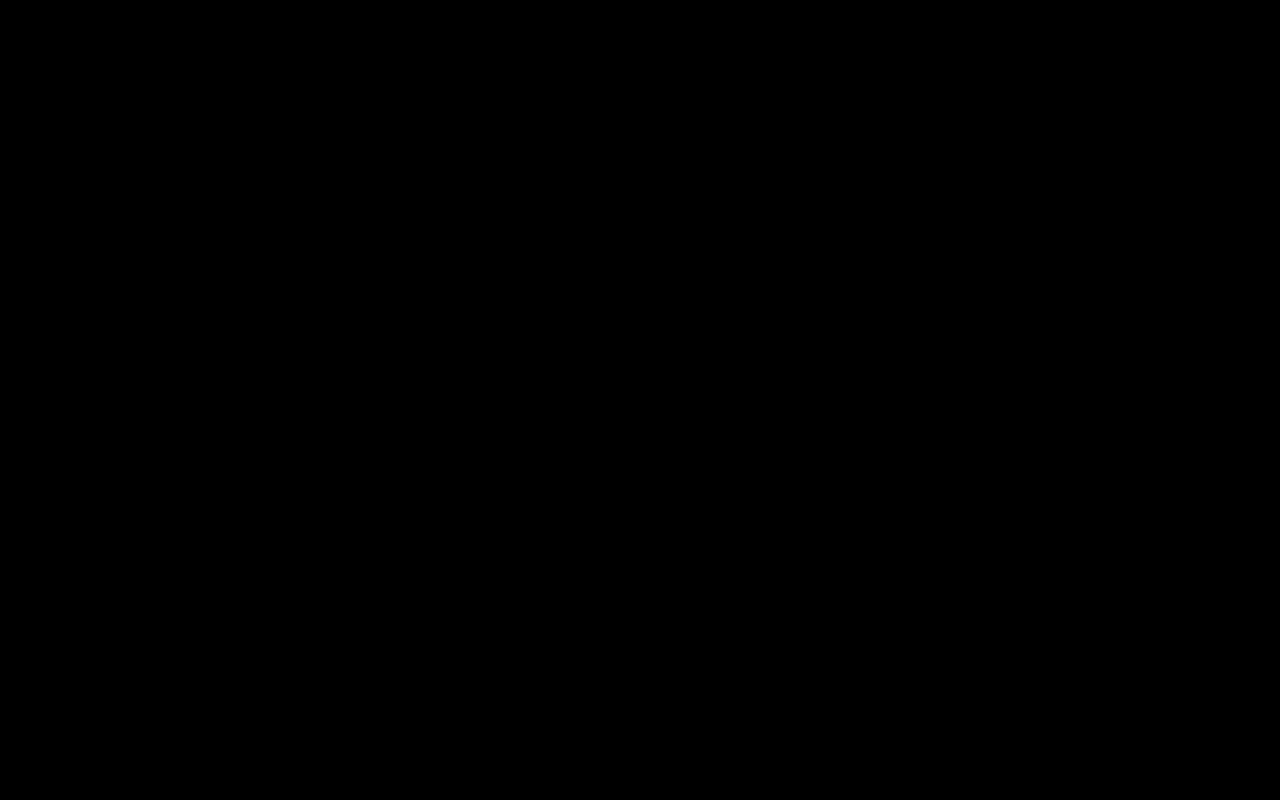
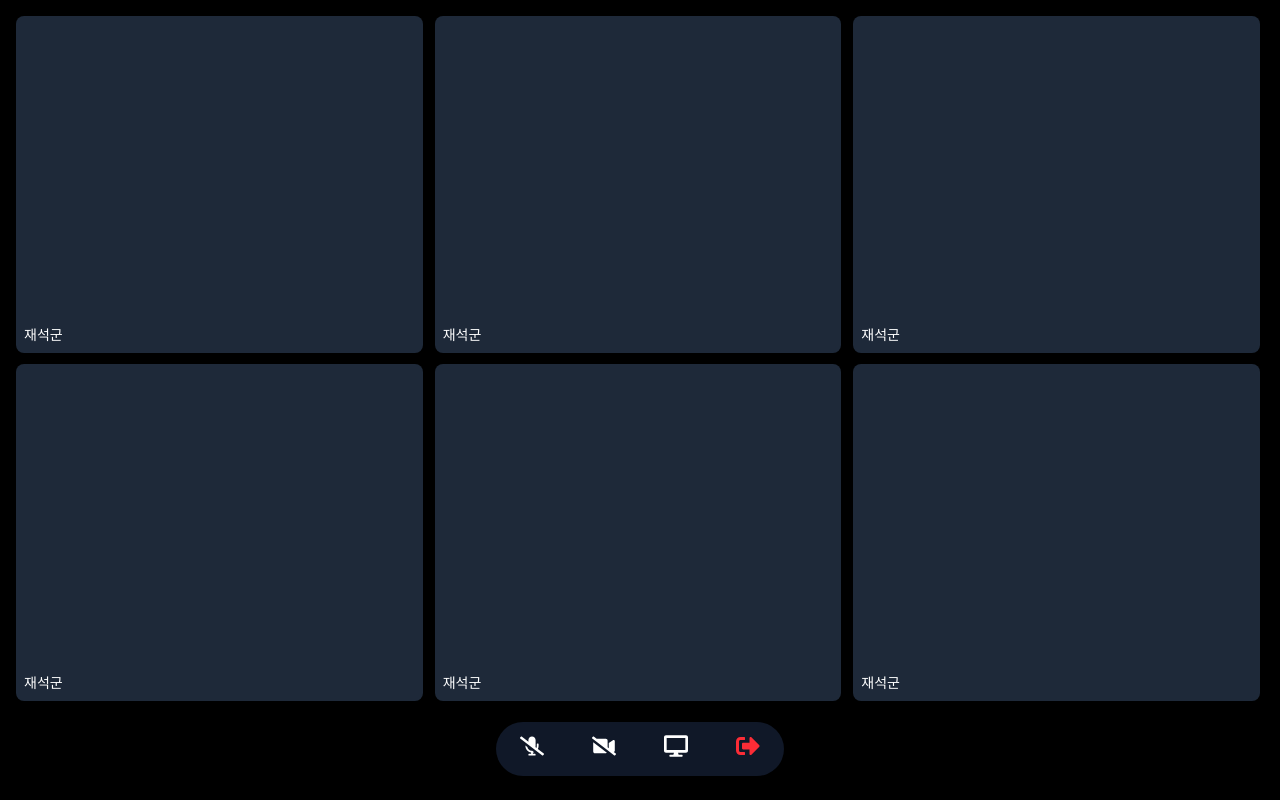
Before and after one commit to iamwotjr99/webRTC_practice, a React (Vite) app in the folder frontend/: page /chatroom/1 in a window 1280 px wide. Built offline with nearby package versions, Linux system fonts and the light colour scheme.

Commit message:
feat: 화상 채팅방 UI 구현 (Close #16)

```diff
--- a/frontend/package.json
+++ b/frontend/package.json
@@ -15,6 +15,7 @@
     "axios": "^1.9.0",
     "react": "^19.1.0",
     "react-dom": "^19.1.0",
+    "react-icons": "^5.5.0",
     "react-redux": "^9.2.0",
     "react-router": "^7.6.0",
     "zustand": "^5.0.5"
--- a/frontend/src/components/CreateRoomForm.jsx
+++ /dev/null
@@ -1,33 +0,0 @@
-import { useState } from "react"
-import Button from "./common/Button";
-import Input from "./common/Input";
-
-export default function CreateRoomForm() {
-    const [roomTitle, setRoomTitle] = useState("");
-
-    const handleCreateRoom = (e) => {
-        e.preventDefault();
-        if (roomTitle.length <= 0) return alert("스터디방 제목을 입력해주세요!");
-        alert(`"${roomTitle}"방을 생성합니다.`)
-        setRoomTitle("");
-    }
-
-    return (
-        <section className="bg-white p-6 rounded shadow max-w-xl">
-            <h2 className="text-lg font-semibold mb-2">새 스터디룸 만들기</h2>
-            <form className="flex gap-2" onSubmit={handleCreateRoom}>
-                <Input
-                    type="text"
-                    value={roomTitle}
-                    onChange={(e) => setRoomTitle(e.target.value)}
-                    placeholder="스터디룸 제목 입력 (예: 같이 리액트 공부해요)"
-                    className="flex-1"
-                    // error="문제 발생"
-                 />
-                <Button type="submit" variant="create" className="self-center">
-                    방 만들기
-                </Button>
-            </form>
-        </section>
-    )
-}
--- a/frontend/src/components/Sidebar.jsx
+++ b/frontend/src/components/Sidebar.jsx
@@ -1,13 +1,17 @@
 import { Link } from "react-router";
+import { useSelector } from "react-redux";
 
 export default function Sidebar() {
+    const user = useSelector((state) => state.auth.user);
+    const nickname = user?.nickname;
+
     return (
         <nav className="w-64 h-screen bg-green-800 text-white flex flex-col p-4 fixed left-0 top-0">
             <Link to="/" className="text-xl font-bold mb-6 hover:text-green-300">거북이 달린다</Link>
 
             <div className="mb-4">
                 <p className="text-sm text-green-200">닉네임</p>
-                <p className="font-semibold">재석군</p>
+                <p className="font-semibold">{nickname}</p>
             </div>
 
             <nav className="flex-1">
--- /dev/null
+++ b/frontend/src/components/common/TooltipButton.jsx
@@ -0,0 +1,18 @@
+export default function TooltipButton({
+    icon,
+    tooltip,
+    onClick,
+    color,
+    hoverColor,
+}) {
+    return (
+        <div className="relative group">
+            <button className={`text-2xl ${color} ${hoverColor}`} onClick={onClick}>
+                {icon}
+            </button>
+            <span className="absolute bottom-full mb-2 left-1/2 -translate-x-1/2 whitespace-nowrap bg-gray-700 bg-opacity-90 text-white text-sm px-2 py-1 rounded opacity-0 group-hover:opacity-100 transition">
+                {tooltip}
+            </span>
+        </div>
+    )
+}
--- /dev/null
+++ b/frontend/src/components/roomin/BottomBar.jsx
@@ -0,0 +1,86 @@
+import {
+    FaMicrophone,
+    FaMicrophoneSlash,
+    FaVideo,
+    FaVideoSlash,
+    FaDesktop,
+    FaSignOutAlt,
+    FaStop,
+} from "react-icons/fa"
+import TooltipButton from "../common/TooltipButton"
+import { useState } from "react"
+import { useNavigate } from "react-router";
+
+export default function BottomBar() {
+    const [isMicOn, setIsMicOn] = useState(false);
+    const [isCamOn, setIsCamOn] = useState(false);
+    const [isScreenSharing, setIsScreenSharing] = useState(false);
+
+    const navigate = useNavigate();
+
+    const onToggleMic = () => {
+        setIsMicOn((prev) => !prev);
+    }
+
+    const onToggleCam = () => {
+        if (isScreenSharing) {
+            alert("화면 공유중에는 캠을 킬 수 없습니다.");
+            return;
+        }
+        setIsCamOn((prev) => !prev);
+    }
+
+    const onShareScreen = () => {
+        if (isCamOn) {
+            alert("캠을 키는 동안에는 화면 공유를 할 수 없습니다.");
+            return;
+        }
+        setIsScreenSharing((prev) => !prev);
+    }
+
+    const onLeave = () => {
+        const confirmLeave = window.confirm("정말 나가시곘어요?");
+        if (confirmLeave) {
+            setIsMicOn(false);
+            setIsCamOn(false);
+            setIsScreenSharing(false);
+            navigate("/");
+        }
+    }
+
+    return (
+        <div className="absolute bottom-6 left-1/2 transform -translate-x-1/2 bg-gray-900 bg-opacity-80 rounded-full px-6 py-3 flex items-center gap-12 shadow-lg">
+            <TooltipButton
+                icon={isMicOn ? <FaMicrophone /> : <FaMicrophoneSlash />}
+                tooltip={isMicOn ? "마이크 끄기" : "마이크 켜기"}
+                onClick={onToggleMic}
+                color="text-white"
+                hoverColor="hover:text-green-400"
+            />
+
+            <TooltipButton
+                icon={isCamOn ? <FaVideo /> : <FaVideoSlash />}
+                tooltip={isCamOn ? "캠 끄기" : "캠 켜기"}
+                onClick={onToggleCam}
+                color="text-white"
+                hoverColor="hover:text-blue-400"
+            />
+
+            <TooltipButton
+                icon={isScreenSharing ? <FaStop /> : <FaDesktop />}
+                tooltip={isScreenSharing ? "화면 공유 켜기" : "화면 공유 끄기"}
+                onClick={onShareScreen}
+                color="text-white"
+                hoverColor="hover:text-yellow-400"
+            />
+
+            <TooltipButton
+                icon={<FaSignOutAlt />}
+                tooltip="방 나가기"
+                onClick={onLeave}
+                color="text-red-500"
+                hoverColor="hover:text-red-400"
+            />
+        </div>
+    )
+}
--- /dev/null
+++ b/frontend/src/components/roomin/VideoGrid.jsx
@@ -0,0 +1,39 @@
+export default function VideoGrid({ users }) {
+
+    const getGirdCols = (count) => {
+        if (count == 1) return "grid-cols-1";
+        if (count <= 2) return "grid-cols-2";
+        if (count <= 4) return "grid-cols-2";
+        return "grid-cols-3";
+    }
+
+    const getGridRow = (count) => {
+        if (count <= 2) return "grid-rows-1";
+        if (count <= 4) return "grid-rows-2";
+        return "grid-rows-2";
+    }
+
+    const getTileMaxSize = (count) => {
+        if (count <= 2) return { width: "w-[99%]", height: "h-[99%]" };
+        if (count <= 4) return { width: "w-[99%]", height: "h-[99%]" };
+        return { width: "w-[99%]", height: "h-[99%]" };
+    };
+
+    const size = getTileMaxSize(users.length)
+
+    return (
+        <div className={`grid gap-2 p-4 w-full h-full ${getGirdCols(users.length)} ${getGridRow(users.length)} pb-24`}>
+            {users.map((user) => (
+                <div key={user.id} className={`relative bg-gray-800 rounded-lg overflow-hidden aspect-video shadow-lg ${size.width} ${size.height}`}>
+                    <video
+                        className="w-full h-full object-cover"
+                        autoPlay
+                        playsInline
+                        muted
+                    />
+                    <p className="absolute bottom-2 left-2 text-white text-sm">{user.nickname}</p>
+                </div>
+            ))}
+        </div>
+    )
+}
--- /dev/null
+++ b/frontend/src/components/roomlist/CreateRoomForm.jsx
@@ -0,0 +1,58 @@
+import { useState } from "react"
+import Button from "../common/Button";
+import Input from "../common/Input";
+
+export default function CreateRoomForm() {
+    const [roomTitle, setRoomTitle] = useState("");
+    const [roomCapacity, setRoomCapacity] = useState("");
+
+    const handleCreateRoom = (e) => {
+        e.preventDefault();
+
+        if (roomTitle.length <= 0) {
+            return alert("스터디방 제목을 입력해주세요.")
+        };
+
+        const capacity = Number(roomCapacity);
+        if(!capacity || capacity < 2 || capacity > 6) {
+            return alert("인원수는 2명이상 6명 이하로 입력해주세요.");
+        }
+
+        alert(`"${roomTitle}"방을 ${capacity}명으로 생성합니다.`)
+        setRoomTitle("");
+        setRoomCapacity("");
+    }
+
+    return (
+        <section className="bg-white p-6 rounded shadow max-w-2xl">
+            <h2 className="text-lg font-semibold mb-2">새 스터디룸 만들기</h2>
+            <form className="flex gap-2" onSubmit={handleCreateRoom}>
+                <Input
+                    type="text"
+                    value={roomTitle}
+                    onChange={(e) => setRoomTitle(e.target.value)}
+                    placeholder="스터디룸 제목 입력 (예: 같이 리액트 공부해요)"
+                    className="flex-1"
+                    // error="문제 발생"
+                />
+
+                <select
+                    value={roomCapacity}
+                    onChange={(e) => setRoomCapacity(e.target.value)}
+                    className="border rounded px-3 py-2 w-40 text-base focus:outline-none focus:ring-2 focus:ring-green-500"
+                >
+                    <option value="">최대 인원을 선택해주세요</option>
+                    {[2, 3, 4, 5, 6].map((num) => (
+                        <option key={num} value={num}>
+                            {num}명
+                        </option>
+                    ))}
+                </select>
+
+                <Button type="submit" variant="create" className="self-center">
+                    방 만들기
+                </Button>
+            </form>
+        </section>
+    )
+}
--- a/frontend/src/components/RoomCard.jsx
+++ b/frontend/src/components/roomlist/RoomCard.jsx
@@ -1,5 +1,4 @@
 import { Link } from "react-router";
-import Button from "./common/Button";
 
 export default function RoomCard({ room }) {
     return (
--- a/frontend/src/pages/ChatRoomPage.jsx
+++ b/frontend/src/pages/ChatRoomPage.jsx
@@ -1,7 +1,21 @@
+import BottomBar from "../components/roomin/BottomBar";
+import VideoGrid from "../components/roomin/VideoGrid";
+
 export default function ChatRoomPage() {
+
+    const users = [
+        { id: 1, nickname: "재석군" },
+        { id: 2, nickname: "재석군" },
+        { id: 3, nickname: "재석군" },
+        { id: 4, nickname: "재석군" },
+        { id: 5, nickname: "재석군" },
+        { id: 6, nickname: "재석군" },
+    ];
+
     return (
-        <div>
-            ChatRoom Page
-        </div>
+        <>
+            <VideoGrid users={users}/>
+            <BottomBar />
+        </>
     )
 }
--- a/frontend/src/pages/MainPage.jsx
+++ b/frontend/src/pages/MainPage.jsx
@@ -1,10 +1,22 @@
-import { useState } from "react"
-import CreateRoomForm from "../components/CreateRoomForm";
-import RoomCard from "../components/RoomCardList";
-import RoomCardList from "../components/RoomCardList";
+import { useEffect } from "react";
+import CreateRoomForm from "../components/roomlist/CreateRoomForm";
+import RoomCardList from "../components/roomlist/RoomCardList";
+import { useSelector } from "react-redux";
+import { useNavigate } from "react-router";
 
 
 export default function MainPage() {
+    const navigate = useNavigate();
+    const user = useSelector((state) => state.auth.user);
+    const nickname = user?.nickname;
+
+    useEffect(() => {
+        const token = localStorage.getItem("accessToken");
+        if (!token) {
+            navigate("/login");
+        }
+    }, [])
+
     const dummyRooms = [
         { id: 1, title: "React 집중 스터디", participants: 3, capacity: 6},
         { id: 2, title: "백엔드 스터디 방", participants: 2, capacity: 4},
@@ -12,8 +24,6 @@ export default function MainPage() {
         { id: 4, title: "토익 스터디 방", participants: 3, capacity: 5},
         { id: 5, title: "심심풀이 땅콩 방", participants: 1, capacity: 2},
     ]
-
-    const nickname = "재석군"
 
     return (
         <div className="space-y-5">
```
Also changed, not shown: frontend/src/components/roomlist/RoomCardList.jsx (renamed from frontend/src/components/RoomCardList.jsx), 1 other file (tests, documents, lock files or other folders).
